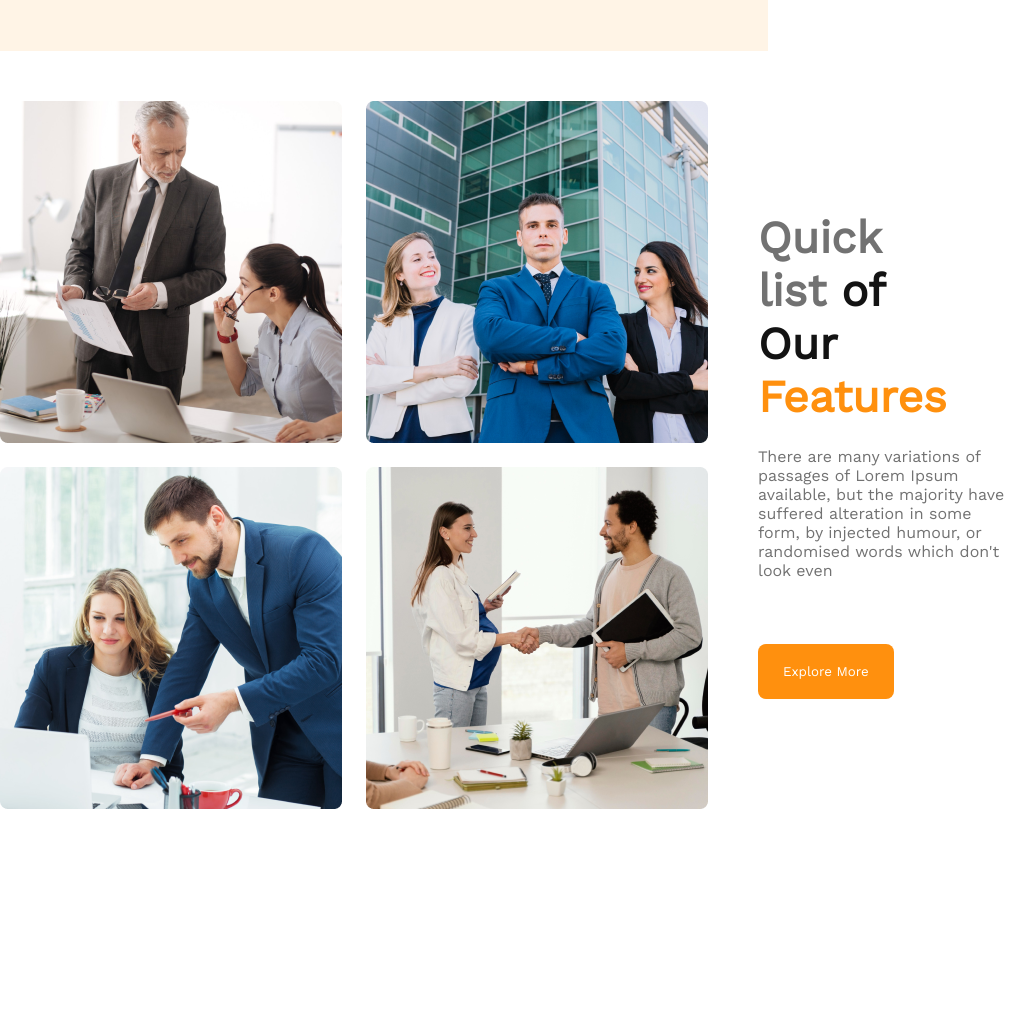
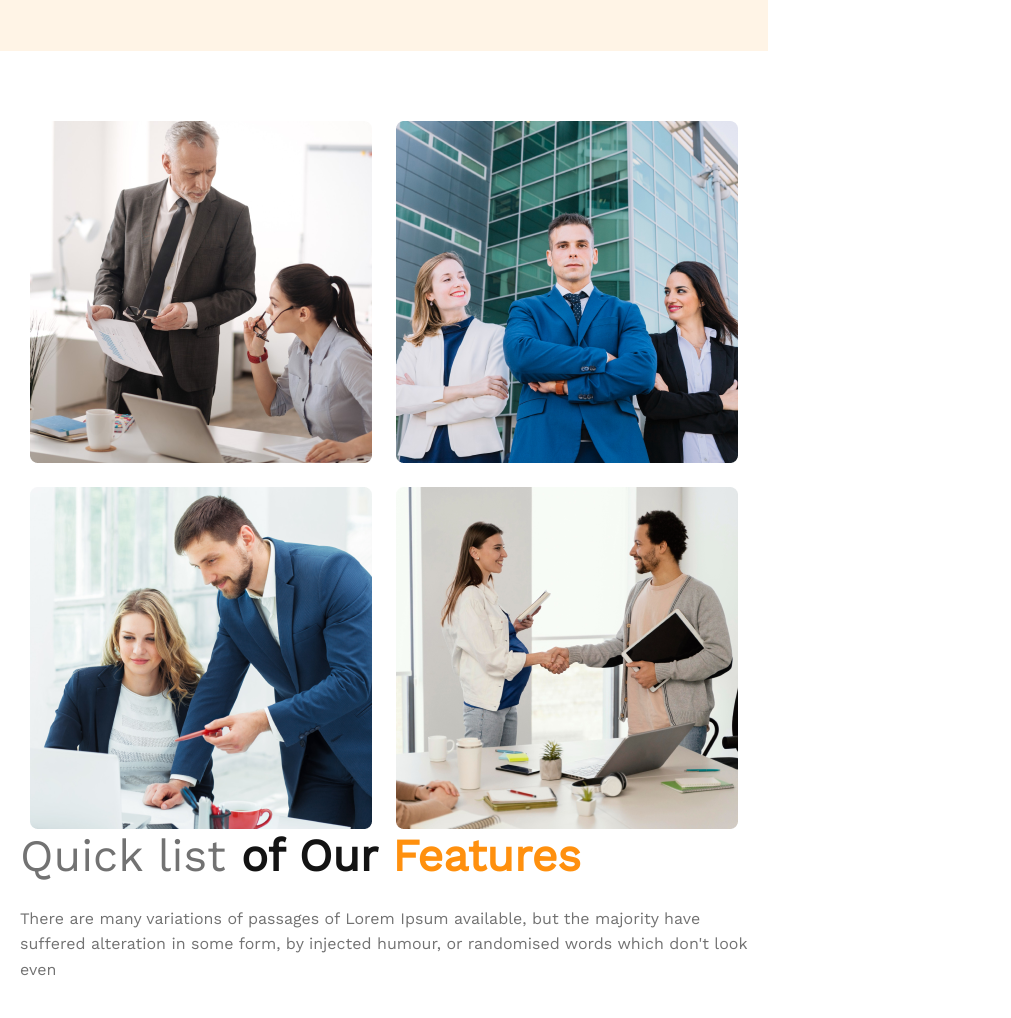
Before and after one commit to DevSadit/g3-architect-sadit, a plain HTML site: page index.html in a window 768 px wide. Shown: the part 934-1952 px from the top of the page, 1011 px wide, since content can reach past the window. Before the commit the page ends 1743 px from the top, so only its background shows below. Drawn offline with nearby package versions, Linux system fonts and the light colour scheme.

Commit message:
feature section responsive done

```diff
--- a/index.html
+++ b/index.html
@@ -28,7 +28,7 @@
                 <h1>Brand New <br>
                     Group of Architects
                 </h1>
-                <p>There are many variations of passages of Lorem Ipsum available, but the majority have suffered
+                <p class="txt-light-gray">There are many variations of passages of Lorem Ipsum available, but the majority have suffered
                     alteration in some form, by injected humour, or randomised words which don't look even
                 </p>
                 <button class="btn-primary">Explore More</button>
@@ -46,7 +46,7 @@
         </div>
         <div class="txt-container">
             <h2><span class="q-list">Quick list</span><span class="o-our"> of Our</span><span class="f-eatures"> Features</span></h2>
-            <p>There are many variations of passages of Lorem Ipsum available, but the majority have suffered alteration in some form, by injected humour, or randomised words which don't look even</p>
+            <p class="txt-light-gray">There are many variations of passages of Lorem Ipsum available, but the majority have suffered alteration in some form, by injected humour, or randomised words which don't look even</p>
             <button class="btn-primary">Explore More</button>
         </div>
         </section>
--- a/style.css
+++ b/style.css
@@ -13,6 +13,10 @@
   margin-top: 32px;
   cursor: pointer;
 }
+.txt-light-gray {
+    color: #727272;
+}
+
 /* header section */
 .header {
   padding: 50px 240px;
@@ -69,28 +73,11 @@
 .banner img {
   width: 100%;
 }
-/* responsiveness for mobile */
-@media screen and (max-width: 576px) {
-    .header {
-        padding: 20px;
-    }
-    .nav-bar {
-        flex-direction: column;
-    }
-}
-/* responsiveness for tab */
-@media screen and (min-width: 576px)and (max-width: 960px) {
-    .header {
-        padding: 50px;
-    }
-    nav {
-        flex-direction: column;
-    }
-}
+
 /* main section */
 main {
   max-width: 1440px;
-    margin: 0 auto;
+  margin: 70px auto;
 }
 .feature-box {
   display: flex;
@@ -103,9 +90,8 @@ main {
   gap: 1.5rem;
 }
 .txt-container {
-    text-align: left;
-    max-width: 33.12rem;
-    padding-left: 50px;
+  padding-left: 70px;
+  padding-right: 70px;
 }
 .txt-container h2 {
   padding-right: 4rem;
@@ -113,16 +99,72 @@ main {
 }
 .txt-container .q-list {
   color: #727272;
+  font-weight: 500;
 }
 .txt-container .o-our {
   color: #131313;
+  font-weight: 700;
 }
 .txt-container .f-eatures {
-    color: #FF900E;
+  color: #ff900e;
+  font-weight: 700;
 }
 .txt-container p {
   padding-top: 1.5rem;
   padding-bottom: 2rem;
-    color: #727272;
+
   font-size: 1rem;
+  font-weight: 400;
+  line-height: 1.6rem;
 }
+
+
+
+/************ responsiveness for mobile ****************/
+@media screen and (max-width: 576px) {
+    .header {
+      padding: 20px;
+
+
+    }
+    .nav-bar {
+      flex-direction: column;
+    }
+    .feature-box {
+        flex-direction: column;
+    }
+    .img-container {
+        grid-template-columns: repeat(1, 1fr);
+    }
+  }
+
+
+
+
+
+
+
+
+
+
+
+
+
+
+
+
+
+
+  /* responsiveness for tab */
+  @media screen and (min-width: 576px) and (max-width: 960px) {
+    .header {
+      padding: 50px;
+    }
+    nav, .feature-box {
+      flex-direction: column;
+    }
+    .txt-container {
+        padding-left: 20px;
+        padding-right: 20px;
+      }
+  }
```
Lines whose indentation alone changed are shown as unchanged.
